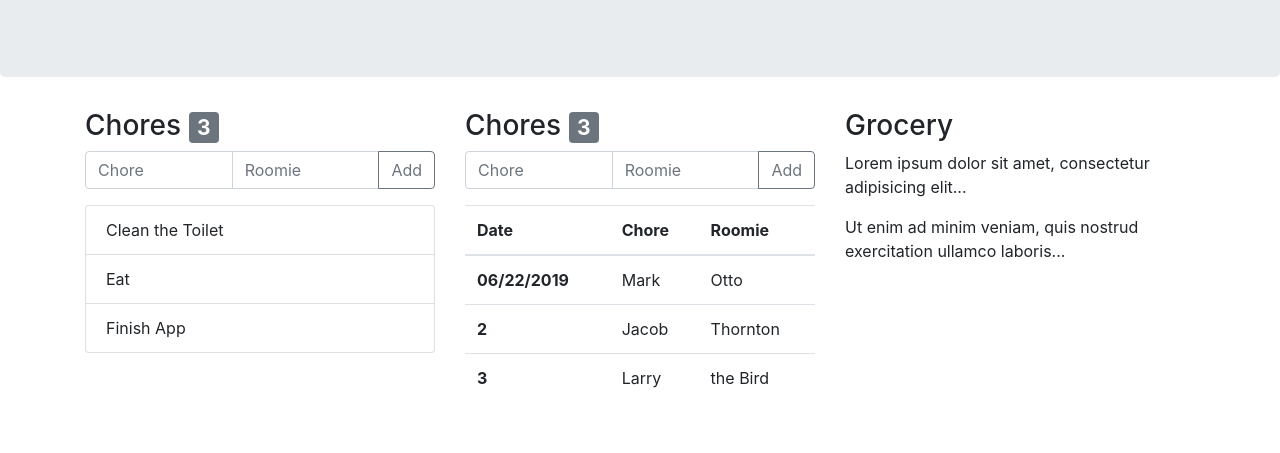
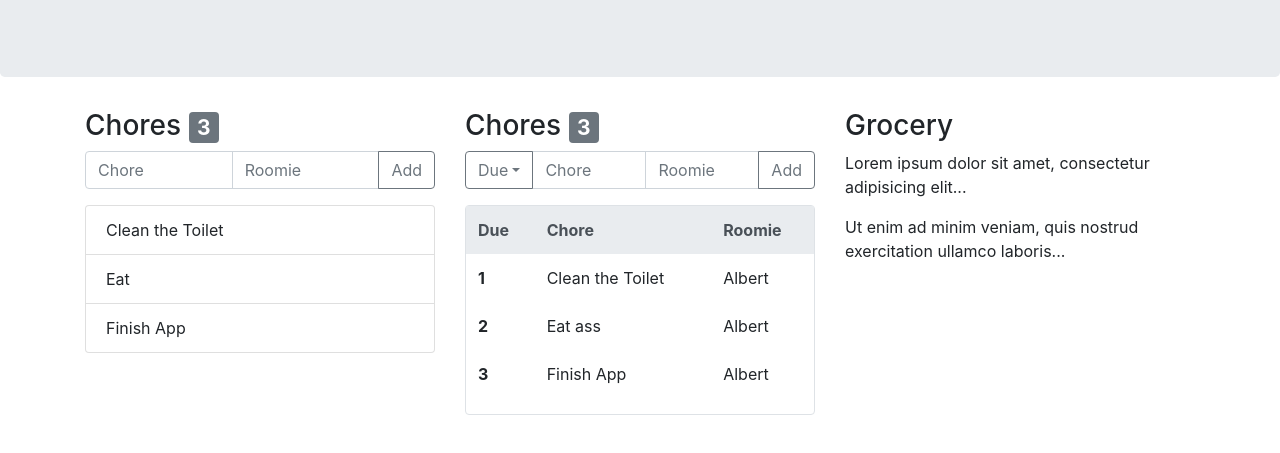
Before and after one commit to alexshi0000/FoodyRoomies, a website: page public/index.html in a window 1280 px wide. Shown: the part 147-600 px from the top of the page. Drawn offline with nearby package versions, Linux system fonts and the light colour scheme.

Commit message:
added dropdown

```diff
--- a/public/index.html
+++ b/public/index.html
@@ -44,38 +44,52 @@
       <div class="col-sm-4">
         <h3>Chores  <span class="badge badge-secondary">3</span></h3>
         <div class="input-group mb-3">
-          <input type="text" class="form-control" placeholder="Chore" aria-label="Chore name" aria-describedby="button-addon2">
-          <input type="text" class="form-control" placeholder="Roomie" aria-label="Roomie name" aria-describedby="button-addon2">
-          <div class="input-group-append">
-            <button class="btn btn-outline-secondary" type="button" id="button-addon2">Add</button>
+
+          <div class="input-group-prepend">
+            <button class="btn btn-outline-secondary dropdown-toggle" type="button" data-toggle="dropdown" aria-haspopup="true" aria-expanded="false">Due</button>
+            <div class="dropdown-menu">
+              <a class="dropdown-item" href="#">1</a>
+              <a class="dropdown-item" href="#">2</a>
+              <a class="dropdown-item" href="#">3</a>
+              <div role="separator" class="dropdown-divider"></div>
+              <a class="dropdown-item" href="#">4</a>
+            </div>
           </div>
+            <input type="text" class="form-control" placeholder="Chore" aria-label="Chore name" aria-describedby="button-addon2">
+            <input type="text" class="form-control" placeholder="Roomie" aria-label="Roomie name" aria-describedby="button-addon2">
+            <div class="input-group-append">
+              <button class="btn btn-outline-secondary" type="button" id="button-addon2">Add</button>
+            </div>
+
         </div>
-        <table class="table">
-          <thead>
+        <div class="border rounded">
+        <table class="table-borderless table table-hover">
+          <thead class="thead-light">
             <tr>
-            <th scope="col">Date</th>
+            <th scope="col">Due</th>
             <th scope="col">Chore</th>
             <th scope="col">Roomie</th>
             </tr>
           </thead>
           <tbody>
             <tr>
-              <th scope="row">06/22/2019</th>
-              <td>Mark</td>
-              <td>Otto</td>
+              <th scope="row">1</th>
+              <td>Clean the Toilet</td>
+              <td>Albert</td>
             </tr>
             <tr>
               <th scope="row">2</th>
-              <td>Jacob</td>
-              <td>Thornton</td>
+              <td>Eat ass</td>
+              <td>Albert</td>
             </tr>
             <tr>
               <th scope="row">3</th>
-              <td>Larry</td>
-              <td>the Bird</td>
+              <td>Finish App</td>
+              <td>Albert</td>
             </tr>
           </tbody>
         </table>
+      </div>
       </div>
 
       <div class="col-sm-4">
```
